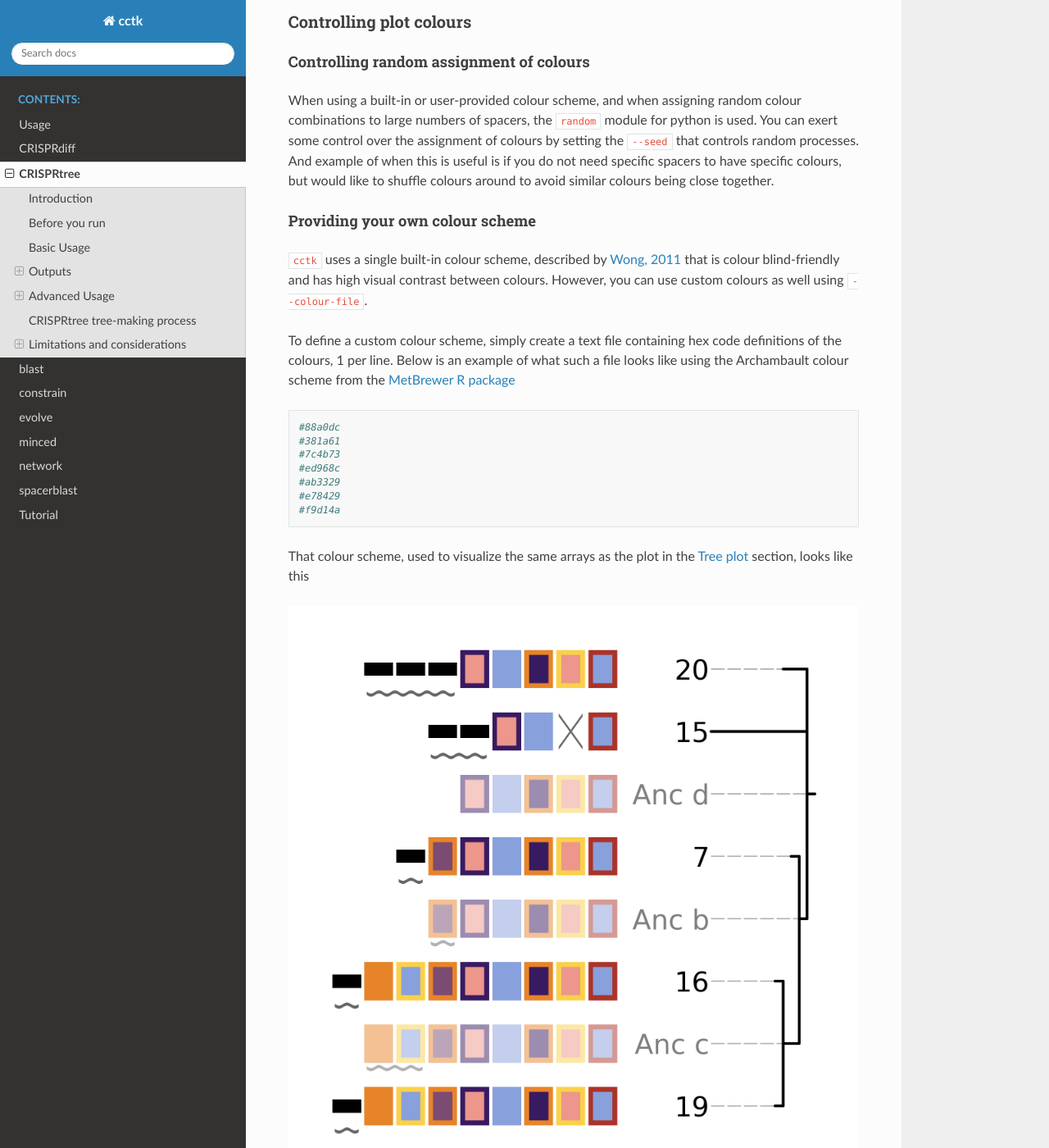
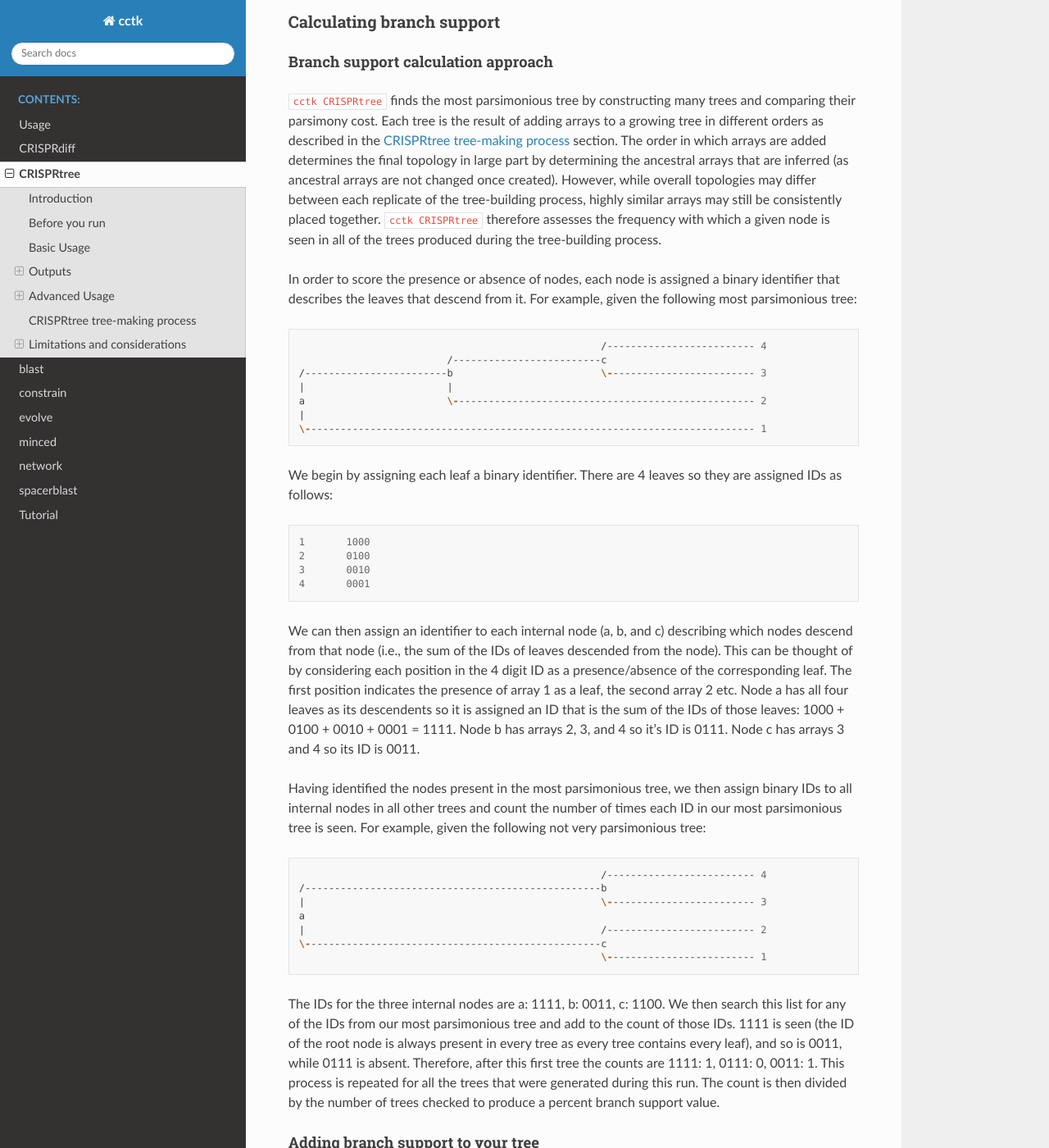
Before and after one commit to Alan-Collins/CRISPR_comparison_toolkit, a Sphinx documentation site: the page built from docs/source/content/CRISPRtree.rst, in a window 1280 px wide and 1400 px high, scrolled down 5153 px. Shown: the whole window at 82% size. Built offline with Sphinx 7.4.7 and the Read the Docs theme 2.0.0, drawn with Linux system fonts in a browser that asks for light colours; some of the changed text lies outside the part shown.

Commit message:
Add CRISPRtree branch support documentation

```diff
--- a/docs/source/content/CRISPRtree.rst
+++ b/docs/source/content/CRISPRtree.rst
@@ -32,7 +32,7 @@ The above command will produce a newick string for the most parsimonious tree(s)
 
 	cctk CRISPRtree -a <Array_IDs.txt> -o <output plot with desired extension>
 
-**N.B.** ``cctk CRISPRtree`` uses `matplotlib <https://matplotlib.org/>`_ to perform all plotting functions. You can specify the format of the output file by providing a filename with an extension corresponding to the desired file format. E.g. out_file.png will produce a PNG format file, while out_file.svg will produce an SVG format file. Any file format compatible with `matplotlib.pyplot.savefig() <https://matplotlib.org/stable/api/_as_gen/matplotlib.pyplot.savefig.html>`_ should work.
+**N.B.** ``cctk CRISPRtree`` uses `matplotlib <https://matplotlib.org/>`_ to perform all plotting functions. You can specify the format of the output file by providing a filename with an extension corresponding to the desired file format. E.g., out_file.png will produce a PNG format file, while out_file.svg will produce an SVG format file. Any file format compatible with `matplotlib.pyplot.savefig() <https://matplotlib.org/stable/api/_as_gen/matplotlib.pyplot.savefig.html>`_ should work.
 
 Outputs
 -------
@@ -108,7 +108,7 @@ If you do not wish to analyze all arrays in your input file, you can specify the
 
 .. code-block:: shell
 
-	cctk CRISPRtree -a <Array_IDs.txt> -o <output plot> 1 2 5 8 20 7
+	cctk CRISPRtree -a <Array_IDs.txt> -o <output plot> 15 20 7 16 19
 
 
 .. _tree-fix-order:
@@ -143,6 +143,72 @@ Saving hypothetical ancestral arrays
 ^^^^^^^^^^^^^^^^^^^^^^^^^^^^^^^^^^^^
 
 ``cctk CRISPRtree`` produces hypothetical ancestral arrays that that contain a subset of the spacers present in the input arrays. These arrays can be saved to an output file using ``--output-arrays <filename>``.
+
+Calculating branch support
+^^^^^^^^^^^^^^^^^^^^^^^^^^
+
+Branch support calculation approach
+"""""""""""""""""""""""""""""""""""
+
+``cctk CRISPRtree`` finds the most parsimonious tree by constructing many trees and comparing their parsimony cost. Each tree is the result of adding arrays to a growing tree in different orders as described in the :ref:`tree-process` section. The order in which arrays are added determines the final topology in large part by determining the ancestral arrays that are inferred (as ancestral arrays are not changed once created). However, while overall topologies may differ between each replicate of the tree-building process, highly similar arrays may still be consistently placed together. ``cctk CRISPRtree`` therefore assesses the frequency with which a given node is seen in all of the trees produced during the tree-building process.
+
+In order to score the presence or absence of nodes, each node is assigned a binary identifier that describes the leaves that descend from it. For example, given the following most parsimonious tree:
+
+.. code-block:: shell
+
+	                                                   /------------------------- 4
+	                         /-------------------------c
+	/------------------------b                         \------------------------- 3
+	|                        |
+	a                        \--------------------------------------------------- 2
+	|
+	\---------------------------------------------------------------------------- 1
+
+We begin by assigning each leaf a binary identifier. There are 4 leaves so they are assigned IDs as follows:
+
+.. code-block:: shell
+
+	1	1000
+	2	0100
+	3	0010
+	4	0001
+
+We can then assign an identifier to each internal node (a, b, and c) describing which nodes descend from that node (i.e., the sum of the IDs of leaves descended from the node). This can be thought of by considering each position in the 4 digit ID as a presence/absence of the corresponding leaf. The first position indicates the presence of array 1 as a leaf, the second array 2 etc. Node a has all four leaves as its descendents so it is assigned an ID that is the sum of the IDs of those leaves: 1000 + 0100 + 0010 + 0001 = 1111. Node b has arrays 2, 3, and 4 so it's ID is 0111. Node c has arrays 3 and 4 so its ID is 0011.
+
+Having identified the nodes present in the most parsimonious tree, we then assign binary IDs to all internal nodes in all other trees and count the number of times each ID in our most parsimonious tree is seen. For example, given the following not very parsimonious tree:
+
+.. code-block:: shell
+
+	                                                   /------------------------- 4
+	/--------------------------------------------------b
+	|                                                  \------------------------- 3
+	a
+	|                                                  /------------------------- 2
+	\--------------------------------------------------c
+	                                                   \------------------------- 1
+
+The IDs for the three internal nodes are a: 1111, b: 0011, c: 1100. We then search this list for any of the IDs from our most parsimonious tree and add to the count of those IDs. 1111 is seen (the ID of the root node is always present in every tree as every tree contains every leaf), and so is 0011, while 0111 is absent. Therefore, after this first tree the counts are 1111: 1, 0111: 0, 0011: 1. This process is repeated for all the trees that were generated during this run. The count is then divided by the number of trees checked to produce a percent branch support value.
+
+Adding branch support to your tree
+""""""""""""""""""""""""""""""""""
+
+branch support calculation is activated by the inclusion of ``--branch-support``. The number of trees used in the branch support calculation is determined by the number of replicated set using ``-r`` (default = 100).
+
+.. code-block:: shell
+
+	cctk CRISPRtree -a <Array_IDs.txt> -o <output plot> -r <num replicates> --branch-support
+
+Adding branch support to the tree shown in the :ref:`tree-plot` section with 100 replicates produces the below image. Branch support is indicated at each internal node (except the root) using a coloured circle. ``cctk CRISPRtree`` uses the colour map `cividis <https://doi.org/10.1371/journal.pone.0199239>`_ for which a colour key is added to the bottom of the image.
+
+.. image:: images/treeplot_branch_support.png
+
+In addition to adding the branch support to the produced tree plot, branch support values are added to the produced newick string as well. For example, the above tree has the following newick string:
+
+.. code-block:: shell
+
+	(((19:1.0,16:1.0)Anc_c:2.0[100],7:1.0)Anc_b:1.0[99],15:12.0,20:3.0)Anc_d:0.0
+
+Branch support values are shown as, e.g., [100] next to the corresponding internal node ID. For example, Anc_c has 100% support, while Anc_b has 99% support. This newick string can be easily used with other tree visualization software such as `iToL <https://itol.embl.de/itol.cgi>`_.
 
 Controlling plot colours
 ^^^^^^^^^^^^^^^^^^^^^^^^
@@ -268,7 +334,7 @@ Limitations and considerations
 Sequence blindness
 ^^^^^^^^^^^^^^^^^^
 
-``cctk CRISPRtree`` pays no attention to similarities in the sequences of spacers being plotted. All spacers are treated as characters that are either identical or different. If you would like spacers to be assigned the same colour based on some level of similarity (e.g. if they differ at fewer than 2 bases), then you need to adjust your input files accordingly. A single base difference in the sequence of two spacers will result in ``cctk CRISPRtree`` considering those two spacers as distinct.
+``cctk CRISPRtree`` pays no attention to similarities in the sequences of spacers being plotted. All spacers are treated as characters that are either identical or different. If you would like spacers to be assigned the same colour based on some level of similarity (e.g., if they differ at fewer than 2 bases), then you need to adjust your input files accordingly. A single base difference in the sequence of two spacers will result in ``cctk CRISPRtree`` considering those two spacers as distinct.
 
 Plot scaling for tall or wide plots
 ^^^^^^^^^^^^^^^^^^^^^^^^^^^^^^^^^^^
```
Also changed, not shown: docs/source/content/images/treeplot_branch_support.png (added).
